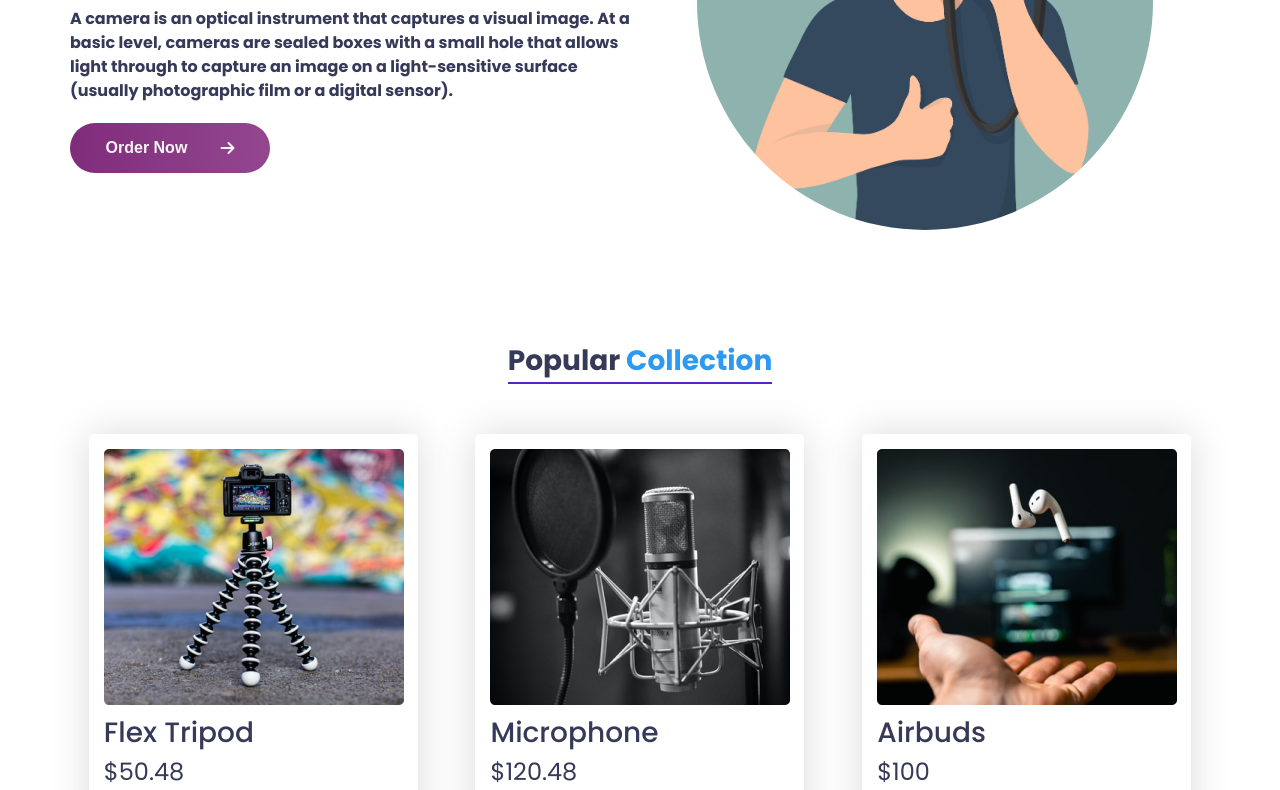
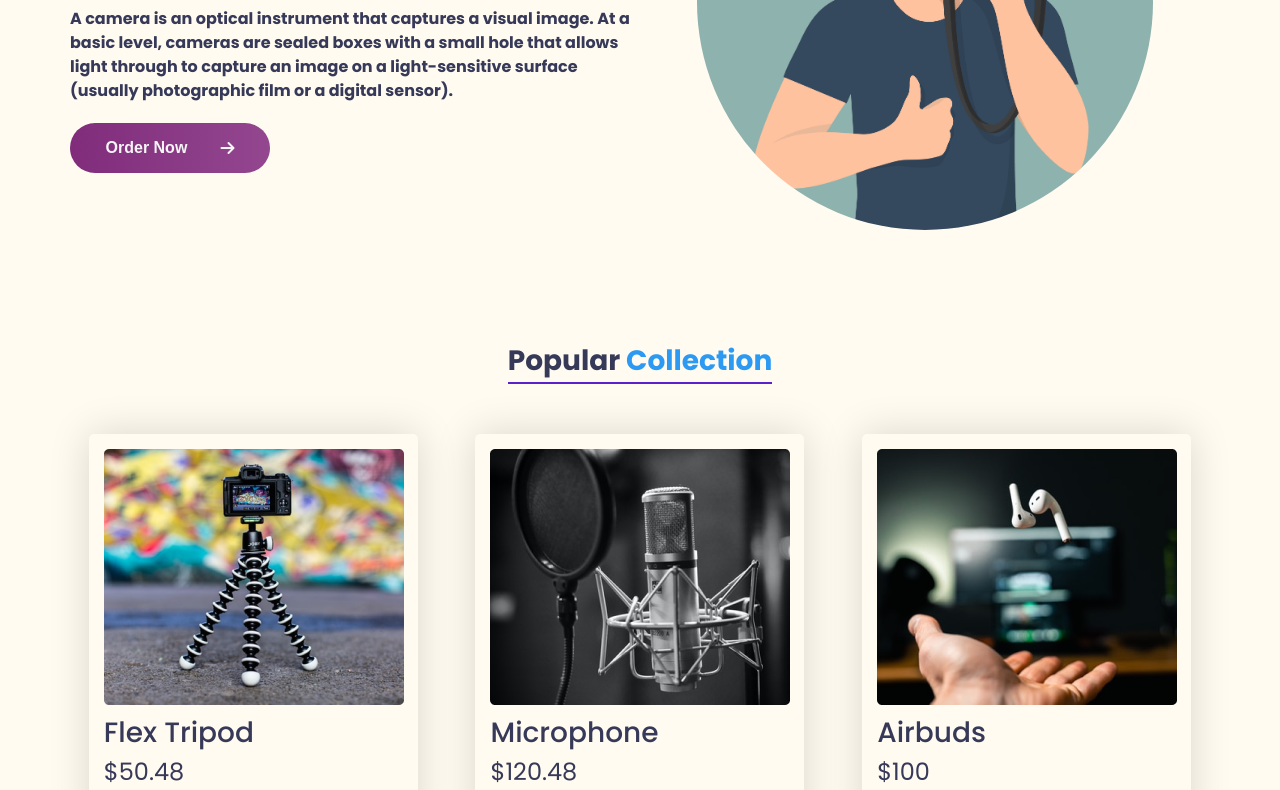
Before and after one commit to Majbahia/ph_ass_2, a plain HTML site: page index.html in a window 1280 px wide. Shown: the part 356-1146 px from the top of the page. Drawn offline with Linux system fonts and the light colour scheme.

Commit message:
Last and Final

```diff
--- a/style.css
+++ b/style.css
@@ -1,7 +1,7 @@
 /* font style  */
 @import url("https://fonts.googleapis.com/css2?family=Poppins:wght@400;500;700&display=swap");
 
-/* common or utilities style  */
+/* utilities style  */
 * {
   margin: 0;
   padding: 0;
@@ -9,7 +9,10 @@
 }
 body {
   font-family: "Poppins", sans-serif;
-  /* background-color: #fffbf0; */
+
+
+
+  background-color: #fffbf0;
 }
 .container {
   max-width: 1200px;
@@ -21,6 +24,7 @@ body {
 }
 
 /* navigation style  */
+
 .logo {
   font-style: normal;
   font-weight: bold;
@@ -63,6 +67,8 @@ nav {
 }
 
 /* banner style  */
+
+
 .banner {
   display: grid;
   grid-template-columns: repeat(2, 1fr);
@@ -127,7 +133,11 @@ nav {
   border-radius: 1000px;
 }
 
+
+
 /* popular collection styles  */
+
+
 .section-title {
   text-align: center;
 }
@@ -212,7 +222,11 @@ nav {
   font-size: 16px;
 }
 
+
+
 /* contact area styles  */
+
+
 .contact {
   display: grid;
   grid-template-columns: repeat(2, 1fr);
@@ -248,7 +262,12 @@ nav {
   outline: 0;
   margin-top: 5px;
 }
+
+
+
 /* footer section syles  */
+
+
 .footer {
   text-align: center;
   background-color: #0a0826;
@@ -279,8 +298,12 @@ nav {
   text-align: center;
 }
 
+
+
 /* responsive section  */
+
 /* mobile devices */
+
 @media only screen and (max-width: 688px) {
   .container {
     width: 100%;
@@ -321,7 +344,11 @@ nav {
     transform: translateY(0px);
   }
 }
+
+
 /* tablet stles  */
+
+
 @media only screen and (min-width: 689px) and (max-width: 992px) {
   .container {
     width: 100%;
```
Also changed, not shown: index.html (+18 -1 lines).
